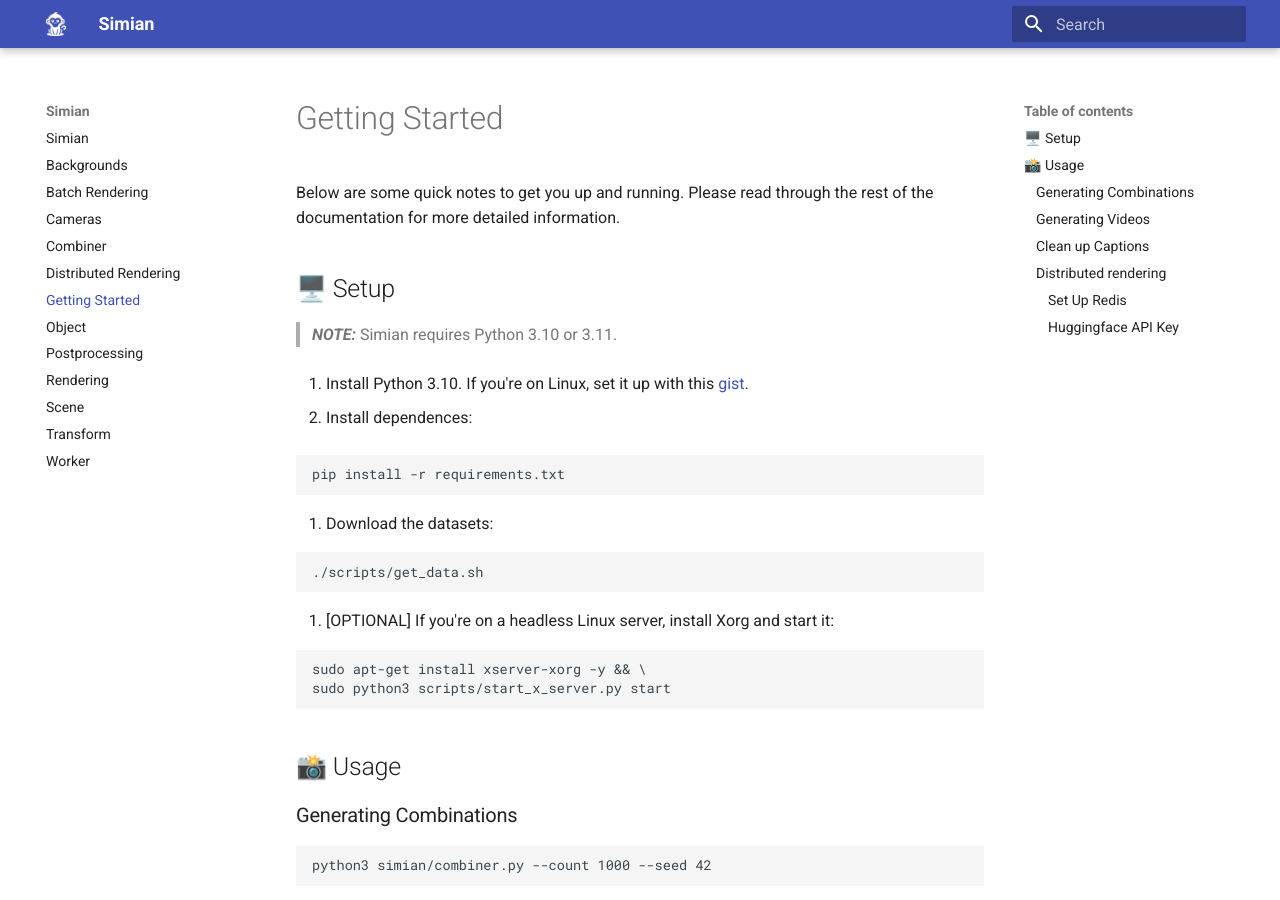
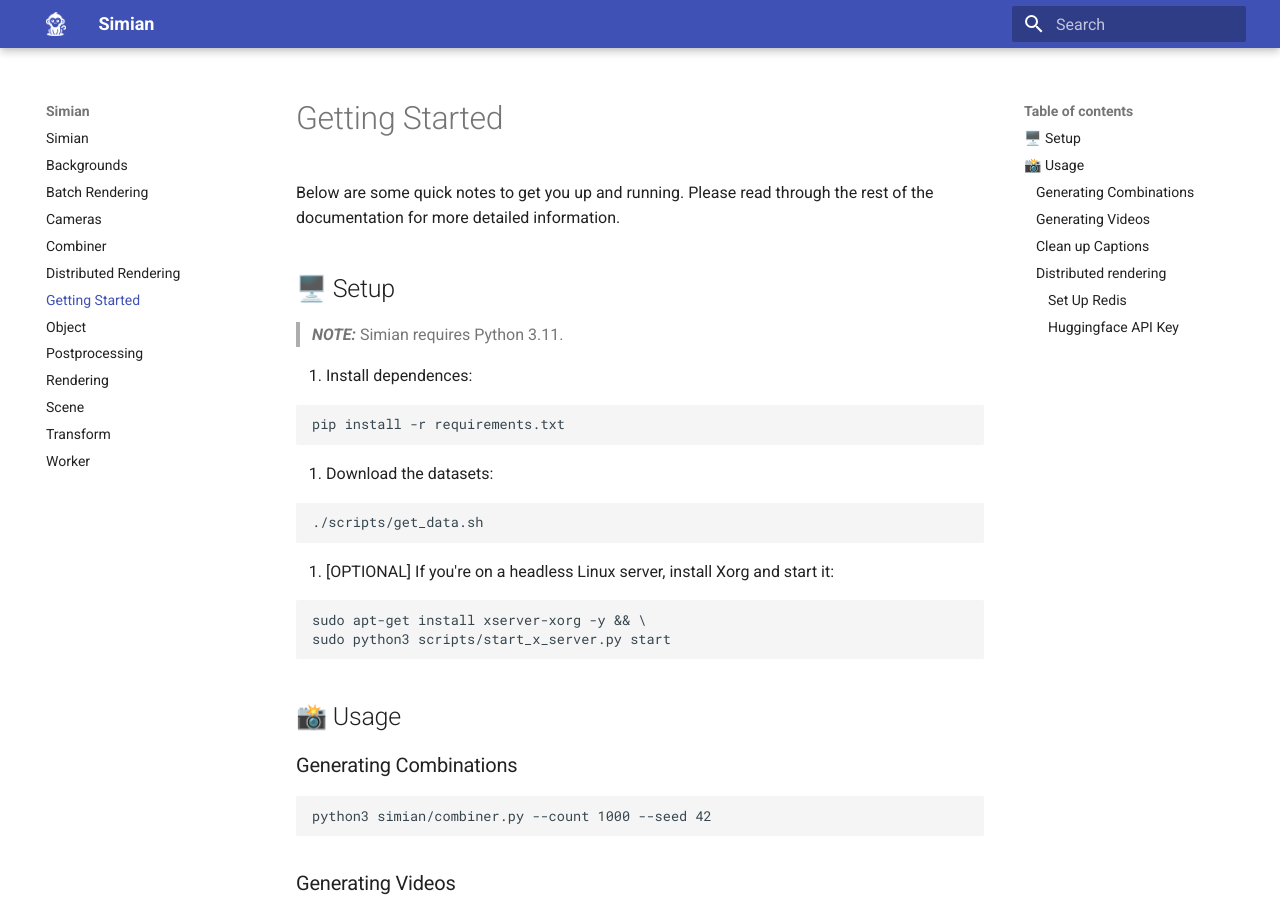
Before and after one commit to DeepAI-Research/Simverse, an MkDocs documentation site: the page built from docs/getting_started.md, in a window 1280 px wide and 900 px high. Built offline with MkDocs 1.6.1 and Material for MkDocs 9.7.7, drawn with Linux system fonts in a browser that asks for light colours.

````diff
--- a/docs/getting_started.md
+++ b/docs/getting_started.md
@@ -4,21 +4,19 @@ Below are some quick notes to get you up and running. Please read through the re
 
 ## 🖥️ Setup
 
-> **_NOTE:_** Simian requires Python 3.10 or 3.11.
+> **_NOTE:_** Simian requires Python 3.11.
 
-1. Install Python 3.10. If you're on Linux, set it up with this <a href="https://gist.github.com/lalalune/986704a935d202ab2350ca90b2fc9755">gist</a>.
-
-2. Install dependences:
+1. Install dependences:
 ```bash
 pip install -r requirements.txt
 ```
 
-3. Download the datasets:
+2. Download the datasets:
 ```bash
 ./scripts/get_data.sh
 ```
 
-4. [OPTIONAL] If you're on a headless Linux server, install Xorg and start it:
+3. [OPTIONAL] If you're on a headless Linux server, install Xorg and start it:
 
 ```bash
 sudo apt-get install xserver-xorg -y && \
--- a/setup.py
+++ b/setup.py
@@ -13,8 +13,9 @@ with open(os.path.join(file_path, "README.md"), "r") as fh:
     long_description = "\n".join(long_description)
 
 with open(os.path.join(file_path, "version.txt"), "r") as fh:
-    print(fh.read())
-    version = fh.read()
+    version_content = fh.read()
+    print("Content from version.txt:", version_content)
+    version = version_content.split("\n")[0].strip()
 
 with open(os.path.join(file_path, "requirements.txt"), "r") as fh:
     install_requires = fh.read()
````
Also changed, not shown: README.md (+4 -6 lines), 6 other files.
